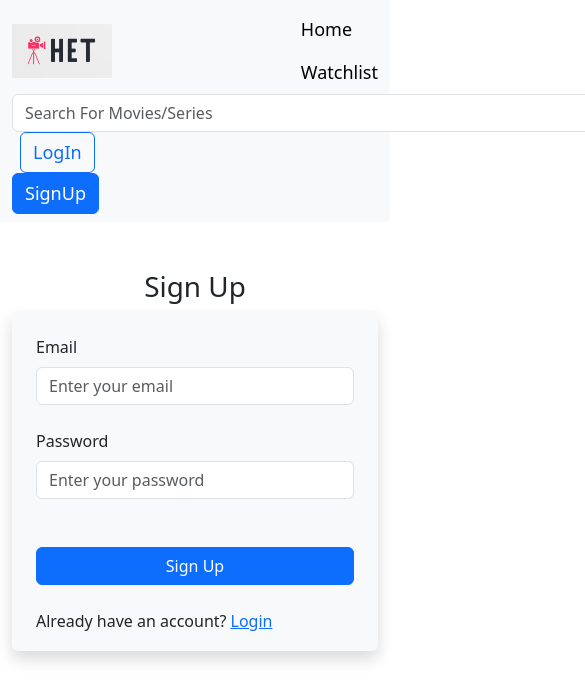
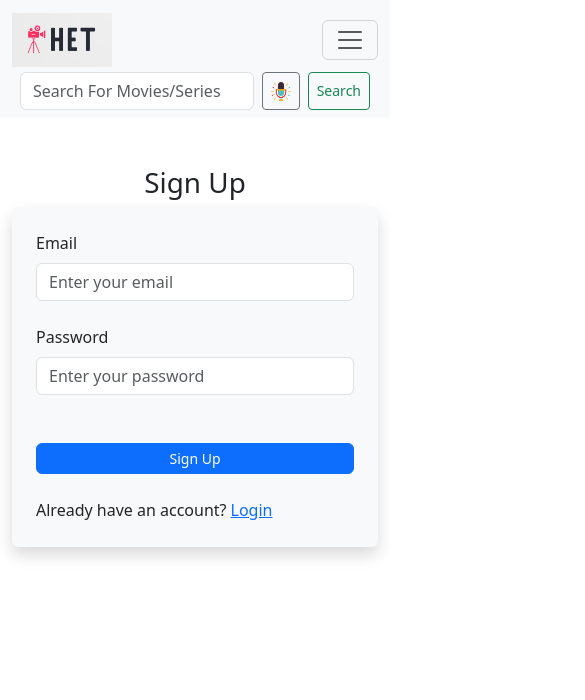
Before and after one commit to hetbhalani/MERN-Movie-App, a React (Create React App) app in the folder frontend/: page /signup in a window 390 px wide. Shown: the top 700 px of the page, 585 px wide, since content can reach past the window. Built offline with nearby package versions, Linux system fonts and the light colour scheme.

Commit message:
change layout

```diff
--- a/frontend/public/index.html
+++ b/frontend/public/index.html
@@ -10,6 +10,11 @@
       content="Web site created using create-react-app"
     />
     <link rel="apple-touch-icon" href="%PUBLIC_URL%/logo192.png" />
+    <link href="https://cdn.jsdelivr.net/npm/bootstrap@5.3.0/dist/css/bootstrap.min.css" rel="stylesheet"/>
+    <script
+    src="https://cdn.jsdelivr.net/npm/bootstrap@5.3.0/dist/js/bootstrap.bundle.min.js"
+    defer
+  ></script>
     <link href="https://cdn.jsdelivr.net/npm/bootstrap@5.3.3/dist/css/bootstrap.min.css" rel="stylesheet" integrity="sha384-QWTKZyjpPEjISv5WaRU9OFeRpok6YctnYmDr5pNlyT2bRjXh0JMhjY6hW+ALEwIH" crossorigin="anonymous">
 
     <!--
--- /dev/null
+++ b/frontend/src/Layout.css
@@ -0,0 +1,6 @@
+@media (max-width: 576px) {
+    .btn {
+      padding: 0.25rem 0.5rem;
+      font-size: 0.875rem;
+    }
+  }
--- a/frontend/src/Layout.js
+++ b/frontend/src/Layout.js
@@ -2,6 +2,7 @@ import React, { useRef } from "react";
 import { Outlet, Link, useNavigate } from "react-router-dom";
 import { useSearch } from "./SearchContext";
 import axios from "axios";
+import "./Layout.css";
 
 function Layout() {
   const { searchTerm, setSearchTerm } = useSearch();
@@ -30,57 +31,70 @@ function Layout() {
     <div>
       <audio ref={audioRef} src="mic_sound.mp3" preload="auto" />
       <nav className="navbar navbar-expand-lg bg-body-tertiary">
-        <div className="container-fluid d-flex justify-content-between align-items-center">
+        <div className="container-fluid">
+          <Link to="/" className="navbar-brand">
             <img src="/imgs/logo.jpg" style={{ width: "100px" }} alt="Logo" />
-          <ul className="navbar-nav">
-            <li className="nav-item">
-              <Link className="nav-link active ms-2" aria-current="page" to="/" style={{ fontSize: "18px" }}>
-                Home
           </Link>
-            </li>
-            <li className="nav-item">
-              <Link className="nav-link active ms-2" aria-current="page" to="/watchlist" style={{ fontSize: "18px" }}>
-                Watchlist
-              </Link>
-            </li>
-          </ul>
-          <div className="flex-grow-1 text-center">
-            <form className="d-flex" role="search" onSubmit={handleSubmit}>
+          <button
+            className="navbar-toggler"
+            type="button"
+            data-bs-toggle="collapse"
+            data-bs-target="#navbarNav"
+            aria-controls="navbarNav"
+            aria-expanded="false"
+            aria-label="Toggle navigation"
+          >
+            <span className="navbar-toggler-icon"></span>
+          </button>
+
+          <div className="d-flex flex-grow-1 justify-content-center align-items-center">
+            {/* Search Bar - always visible */}
+            <form className="d-flex flex-grow-1 mx-2" role="search" onSubmit={handleSubmit}>
               <input
                 className="form-control me-1"
                 type="search"
                 placeholder="Search For Movies/Series"
                 aria-label="Search"
-                style={{ width: "700px" }}
                 value={searchTerm}
                 onChange={(e) => setSearchTerm(e.target.value)}
               />
               <button
-                className="btn btn-outline-secondary ms-2 me-2"
+                className="btn btn-outline-secondary ms-1 me-2 btn-sm"
                 type="button"
                 onClick={handleMicClick}
                 aria-label="Voice Search"
               >
                 <img src="/mic.png" alt="Mic" style={{ width: "20px", height: "20px" }} />
               </button>
-              <button className="btn btn-outline-success" type="submit" aria-label="Search">
+              <button className="btn btn-outline-success btn-sm" type="submit" aria-label="Search">
                 Search
               </button>
             </form>
-          </div>
-          <div className="d-flex">
+
+            <div className="collapse navbar-collapse justify-content-end" id="navbarNav">
               <ul className="navbar-nav">
                 <li className="nav-item">
-                <Link className="btn btn-outline-primary me-3 ms-2 btn-md" to="/login" style={{ fontSize: "18px" }}>
+                  <Link className="nav-link active" aria-current="page" to="/" style={{ fontSize: "18px" }}>
+                    Home
+                  </Link>
+                </li>
+                <li className="nav-item">
+                  <Link className="nav-link active" aria-current="page" to="/watchlist" style={{ fontSize: "18px" }}>
+                    Watchlist
+                  </Link>
+                </li>
+                <li className="nav-item">
+                  <Link className="btn btn-outline-primary me-2 btn-sm" to="/login" style={{ fontSize: "18px" }}>
                     LogIn
                   </Link>
                 </li>
                 <li className="nav-item">
-                <Link className="btn btn-primary btn-md" to="/signup" style={{ fontSize: "18px" }}>
+                  <Link className="btn btn-primary btn-sm" to="/signup" style={{ fontSize: "18px" }}>
                     SignUp
                   </Link>
                 </li>
               </ul>
+            </div>
           </div>
         </div>
       </nav>
--- a/frontend/src/components/Home.js
+++ b/frontend/src/components/Home.js
@@ -7,7 +7,7 @@ function Home() {
     <>
       <Carousel className="mt-3">
         <Carousel.Item>
-          <img className="d-block w-100" src="/imgs/batman-banner.jpg" />
+          <img className="d-block w-100" src="/imgs/batman-banner.jpg" alt="The Batman" />
           <Carousel.Caption>
             <h3>The Batman</h3>
             <p>Best Batman Movie of All Times</p>
@@ -18,6 +18,7 @@ function Home() {
             className="d-block w-100"
             src="/imgs/dark-banner.jpg"
             style={{ maxHeight: "520px" }}
+            alt="Dark"
           />
           <Carousel.Caption>
             <h3>Dark</h3>
@@ -29,6 +30,7 @@ function Home() {
             className="d-block w-100"
             src="/imgs/end-banner.jpg"
             style={{ maxHeight: "520px" }}
+            alt="The Avengers"
           />
           <Carousel.Caption>
             <h3>The Avengers</h3>
@@ -36,7 +38,7 @@ function Home() {
           </Carousel.Caption>
         </Carousel.Item>
         <Carousel.Item>
-          <img className="d-block w-100 h-50" src="/imgs/st-banner.jpg" />
+          <img className="d-block w-100" src="/imgs/st-banner.jpg" alt="Stranger Things" />
           <Carousel.Caption>
             <h3>Stranger Things</h3>
             <p>Lorem ipsum dolor sit amet, consectetur adipiscing elit.</p>
@@ -45,45 +47,25 @@ function Home() {
       </Carousel>
 
       <div className="m-4">
-        <h4>Top Rated Movies </h4>
+        <h4>Top Rated Movies</h4>
       </div>
 
       <div className="container-fluid">
-        <div className="row">
-          <div className="col-2 mx-4">
-            <img
-              src="/imgs/batman-card.jpg"
-              className="zoom-effect"
-              style={{ maxWidth: "250px" }}
-            />
+        <div className="row g-3">
+          <div className="col-6 col-md-4 col-lg-2">
+            <img src="/imgs/batman-card.jpg" className="img-fluid zoom-effect" alt="Batman" />
           </div>
-          <div className="col-2 mx-4">
-            <img
-              src="/imgs/int-card.jpg"
-              className="zoom-effect"
-              style={{ maxWidth: "250px" }}
-            />
+          <div className="col-6 col-md-4 col-lg-2">
+            <img src="/imgs/int-card.jpg" className="img-fluid zoom-effect" alt="Inception" />
           </div>
-          <div className="col-2 mx-4">
-            <img
-              src="/imgs/ds-card.jpeg"
-              className="zoom-effect"
-              style={{ maxWidth: "250px" }}
-            />
+          <div className="col-6 col-md-4 col-lg-2">
+            <img src="/imgs/ds-card.jpeg" className="img-fluid zoom-effect" alt="Dr Strange" />
           </div>
-          <div className="col-2 mx-4">
-            <img
-              src="/imgs/br-card.jpg"
-              className="zoom-effect"
-              style={{ maxWidth: "250px" }}
-            />
+          <div className="col-6 col-md-4 col-lg-2">
+            <img src="/imgs/br-card.jpg" className="img-fluid zoom-effect" alt="Blade Runner" />
           </div>
-          <div className="col-2 mx-4">
-            <img
-              src="/imgs/end.jpg"
-              className="zoom-effect"
-              style={{ maxWidth: "250px" }}
-            />
+          <div className="col-6 col-md-4 col-lg-2">
+            <img src="/imgs/end.jpg" className="img-fluid zoom-effect" alt="Endgame" />
           </div>
         </div>
       </div>
@@ -93,41 +75,21 @@ function Home() {
       </div>
 
       <div className="container-fluid">
-        <div className="row">
-          <div className="col-2 mx-4">
-            <img
-              src="/imgs/tb-card.jpg"
-              className="zoom-effect"
-              style={{ maxWidth: "250px" }}
-            />
+        <div className="row g-3">
+          <div className="col-6 col-md-4 col-lg-2">
+            <img src="/imgs/tb-card.jpg" className="img-fluid zoom-effect" alt="The Boys" />
           </div>
-          <div className="col-2 mx-4">
-            <img
-              src="/imgs/mh-card.jpg"
-              className="zoom-effect"
-              style={{ maxWidth: "250px" }}
-            />
+          <div className="col-6 col-md-4 col-lg-2">
+            <img src="/imgs/mh-card.jpg" className="img-fluid zoom-effect" alt="Mindhunter" />
           </div>
-          <div className="col-2 mx-4">
-            <img
-              src="/imgs/bb-card.jpg"
-              className="zoom-effect"
-              style={{ maxWidth: "250px" }}
-            />
+          <div className="col-6 col-md-4 col-lg-2">
+            <img src="/imgs/bb-card.jpg" className="img-fluid zoom-effect" alt="Breaking Bad" />
           </div>
-          <div className="col-2 mx-4">
-            <img
-              src="/imgs/loki.jpg"
-              className="zoom-effect"
-              style={{ maxWidth: "250px" }}
-            />
+          <div className="col-6 col-md-4 col-lg-2">
+            <img src="/imgs/loki.jpg" className="img-fluid zoom-effect" alt="Loki" />
           </div>
-          <div className="col-2 mx-4">
-            <img
-              src="/imgs/mn-card.jpg"
-              className="zoom-effect"
-              style={{ maxWidth: "250px" }}
-            />
+          <div className="col-6 col-md-4 col-lg-2">
+            <img src="/imgs/mn-card.jpg" className="img-fluid zoom-effect" alt="Moon Knight" />
           </div>
         </div>
       </div>
```
Lines whose indentation alone changed are shown as unchanged.
